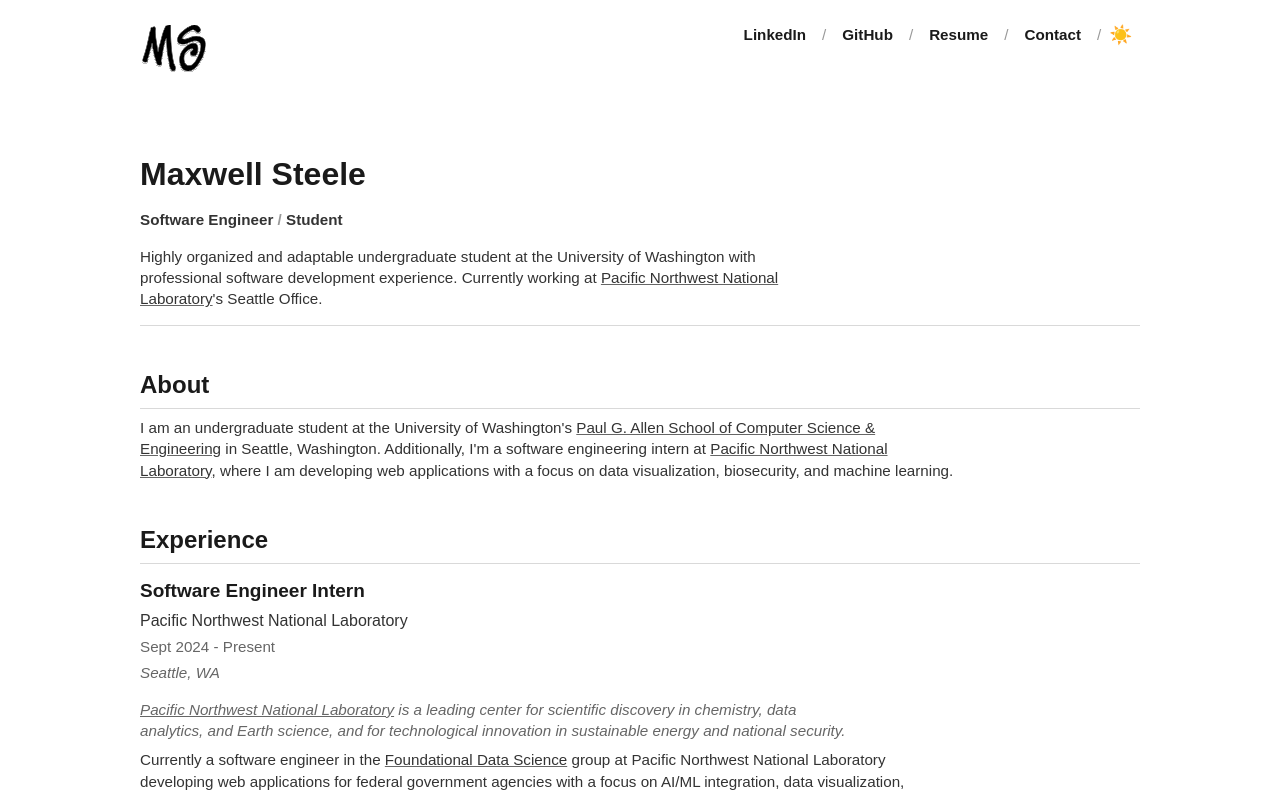
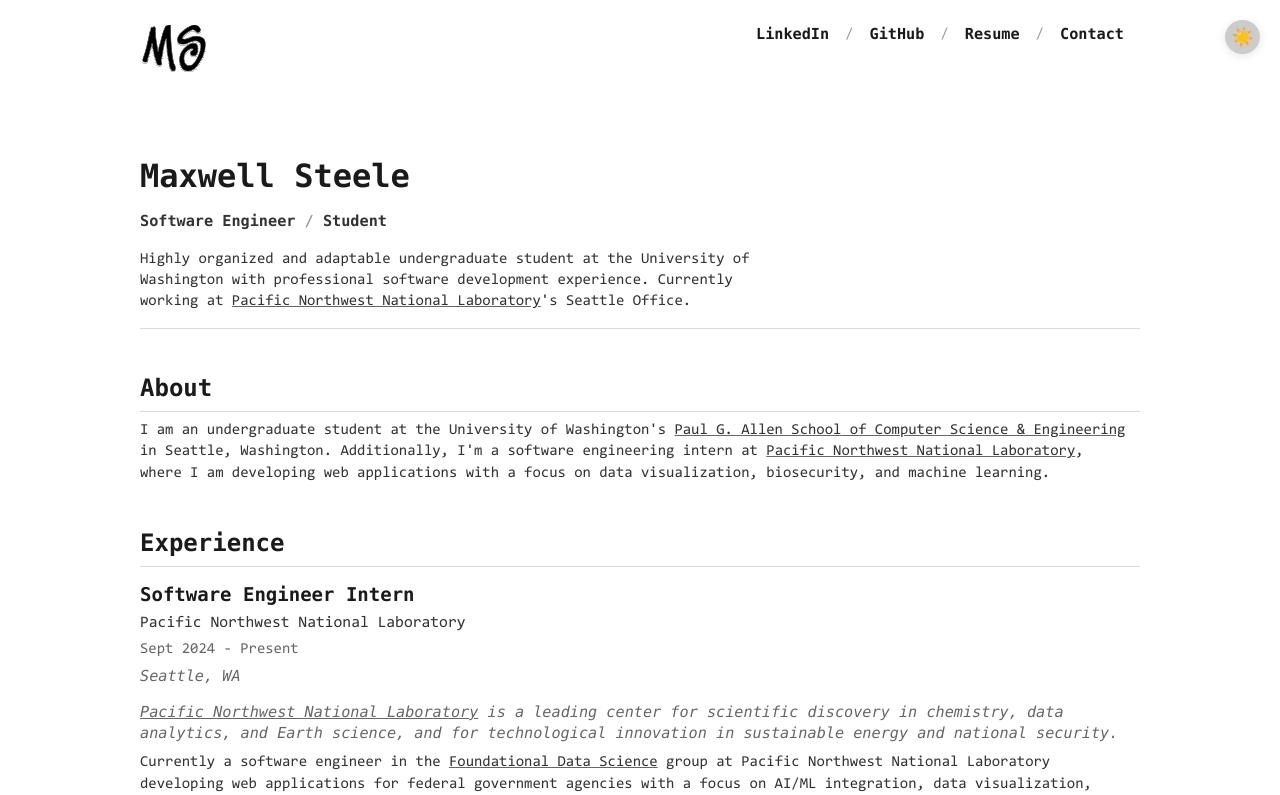
Before and after one commit to max-steele/personal-portfolio, a Next.js app: page / in a window 1280 px wide. Shown: the top 795 px of the page. Built offline with nearby package versions, Linux system fonts and the light colour scheme.

Commit message:
update font and theme toggle

```diff
--- a/src/app/components/NavLinks.tsx
+++ b/src/app/components/NavLinks.tsx
@@ -24,9 +24,6 @@ export const NavLinks: React.FC<React.ComponentProps<"div"> & {}> = ({
         />
       </Fragment>
     ))}
-    <Txt fg={4} className={style.NavSpacer}>
-      /
-    </Txt>
     <ThemeToggle />
   </nav>
 );
--- a/src/app/components/ThemeToggle.module.css
+++ b/src/app/components/ThemeToggle.module.css
@@ -1,34 +1,23 @@
 .ThemeToggle {
-  appearance: unset;
   display: inline-flex;
   align-items: center;
   justify-content: center;
-  position: relative;
-  isolation: isolate;
+  position: fixed;
+  top: 20px;
+  right: 20px;
+  z-index: 1000;
   cursor: pointer;
-  text-decoration: none;
-  color: var(--foreground-color-1);
-  font-weight: var(--font-weight-bold);
-  overflow: visible;
-  border-radius: var(--border-radius);
-  padding: 8px;
-  background-color: transparent;
-  border: none;
+  border-radius: 50%;
+  padding: 6px;
+  background-color: var(--background-color-2);
+  border: 1px solid var(--border-color);
   transition: all 0.15s ease-out;
   font-size: 1.2em;
+  box-shadow: 0 2px 8px rgba(0, 0, 0, 0.1);
 }
 
 .ThemeToggle:hover {
   background-color: var(--background-color-3);
   transform: scale(1.1);
-  border-radius: var(--border-radius);
+  border-radius: 50%;
 }
-
-.ThemeToggle:focus {
-  outline: none;
-}
-
-.ThemeToggle:hover {
-  background-color: var(--background-color-3);
-  border-radius: var(--border-radius);
-}
--- a/src/app/globals.css
+++ b/src/app/globals.css
@@ -1,7 +1,6 @@
 :root {
-  /* --plex-font-family- are from layout.tsx */
-  --font-family-sans: var(--plex-font-family-sans, sans-serif), sans-serif;
-  --font-family-mono: var(--plex-font-family-mono, monospace), ui-monospace, Menlo, Monaco, monospace;
+  --font-family-sans: "Consolas", sans-serif;
+  --font-family-mono: "Consolas", ui-monospace, Menlo, Monaco, monospace;
   --font-weight-normal: 400;
   --font-weight-bold: 600;
 
@@ -49,6 +48,14 @@
   --column-text: 720px;
   --column-padding: 16px;
 
+}
+
+@font-face {
+  font-family: "Consolas";
+  src: url("/fonts/consolas.ttf") format("truetype");
+  font-weight: 400;
+  font-style: normal;
+  font-display: swap;
 }
 
 @media (max-width: 800px) {
--- a/src/app/layout.tsx
+++ b/src/app/layout.tsx
@@ -1,18 +1,7 @@
 import { Analytics } from '@vercel/analytics/next';
 import type { Metadata } from "next";
-import { Geist, Geist_Mono } from "next/font/google";
 import { ThemeProvider } from "./context/ThemeContext";
 import "./globals.css";
-
-const geistSans = Geist({
-  variable: "--font-geist-sans",
-  subsets: ["latin"],
-});
-
-const geistMono = Geist_Mono({
-  variable: "--font-geist-mono",
-  subsets: ["latin"],
-});
 
 export const metadata: Metadata = {
   title: "Maxwell Steele | Software Engineer",
@@ -33,9 +22,7 @@ export default function RootLayout({
         <link rel="stylesheet" type='text/css' href="https://cdn.jsdelivr.net/gh/devicons/devicon@latest/devicon.min.css" />
         <meta name="next-size-adjust" />
       </head>
-      <body
-        className={`${geistSans.variable} ${geistMono.variable} antialiased`}
-      >
+      <body>
         <ThemeProvider>
           {children}
         </ThemeProvider>
```
Also changed, not shown: public/fonts/consolas.ttf (added).
